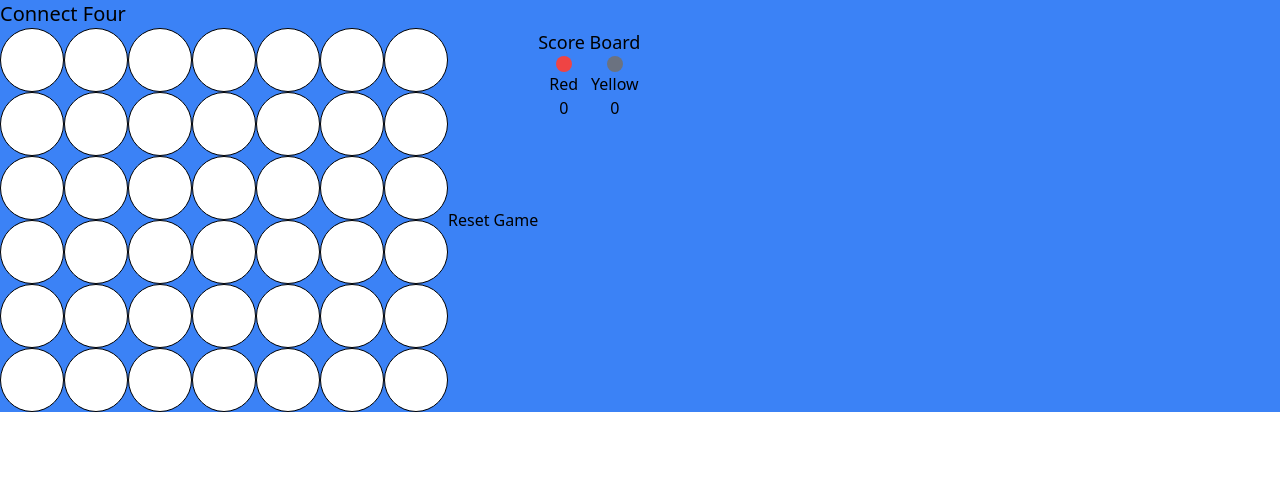
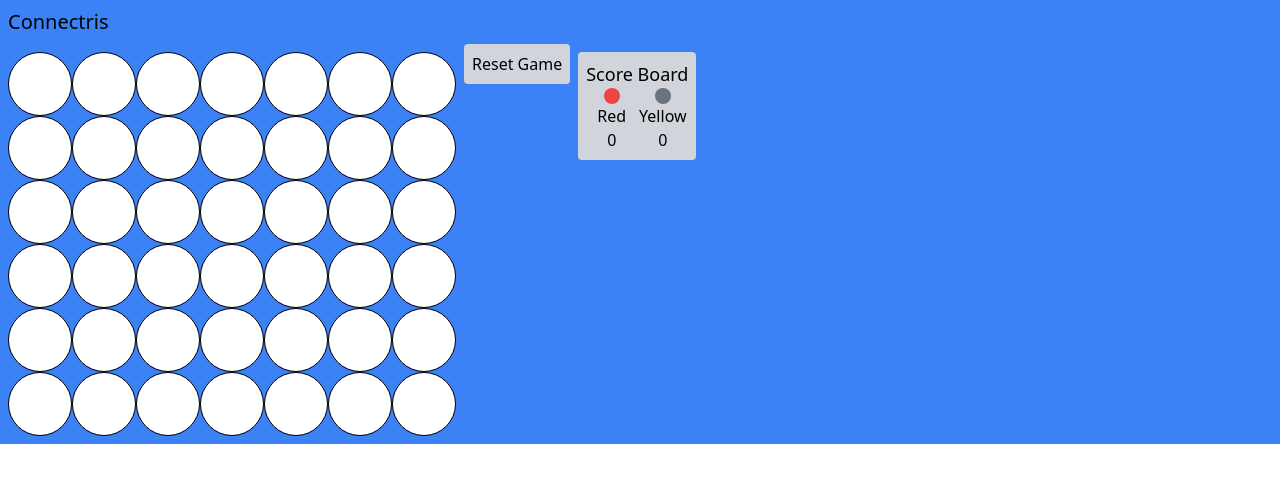
Before and after one commit to SamiZein/connectris, a React (Vite) app in the folder react/: page / in a window 1280 px wide. Shown: the top 482 px of the page. Built offline with nearby package versions, Linux system fonts and the light colour scheme.

Commit message:
Update Board component

```diff
--- a/react/src/App.jsx
+++ b/react/src/App.jsx
@@ -1,7 +1,3 @@
-import { useState } from 'react'
-import BoardImage from './assets/Connect4Board.png'
-import Column from './Column'
-import Tile from './Tile'
 import Board from './Board'
 
 
--- a/react/src/Board.jsx
+++ b/react/src/Board.jsx
@@ -13,7 +13,7 @@ const createEmptyBoard = () => {
 
 
 
-const ConnectFour = () => {
+const Board = () => {
   const [board, setBoard] = useState(createEmptyBoard());
   const [currentPlayer, setCurrentPlayer] = useState('Red');
   const [isProcessing, setIsProcessing] = useState(false);
@@ -151,9 +151,12 @@ const ConnectFour = () => {
 
   return (
     <div className="bg-blue-500">
-      <h1 className="text-xl">Connect Four</h1>
+      <h1 className="p-2 text-xl">Connectris</h1>
       <div className="flex">
-        <div style={{ display: 'grid', gridTemplateColumns: `repeat(${COLS}, 64px)` }}>
+        <div
+          className="m-2"
+          style={{ display: 'grid', gridTemplateColumns: `repeat(${COLS}, 64px)` }}
+        >
           {board.map((row, rowIndex) =>
             row.map((cell, colIndex) => (
               <div
@@ -164,11 +167,13 @@ const ConnectFour = () => {
             ))
           )}
         </div>
-        <button onClick={() => {
+        <button
+          className="p-2 bg-gray-300 rounded h-fit"
+          onClick={() => {
           setBoard(createEmptyBoard());
           setCurrentPlayer('Red');
         }}>Reset Game</button>
-        <div className="flex flex-col items-center">
+        <div className="flex flex-col items-center p-2 m-2 bg-gray-300 rounded h-fit">
           <h2 className="text-lg">Score Board</h2>
           <div className="flex w-full">
             <div className="flex flex-col items-center flex-1">
@@ -188,4 +193,4 @@ const ConnectFour = () => {
   );
 };
 
-export default ConnectFour;
+export default Board;
```
